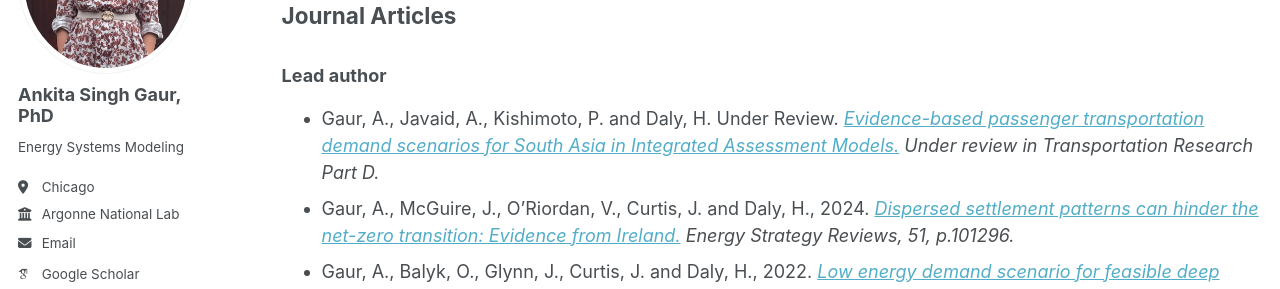
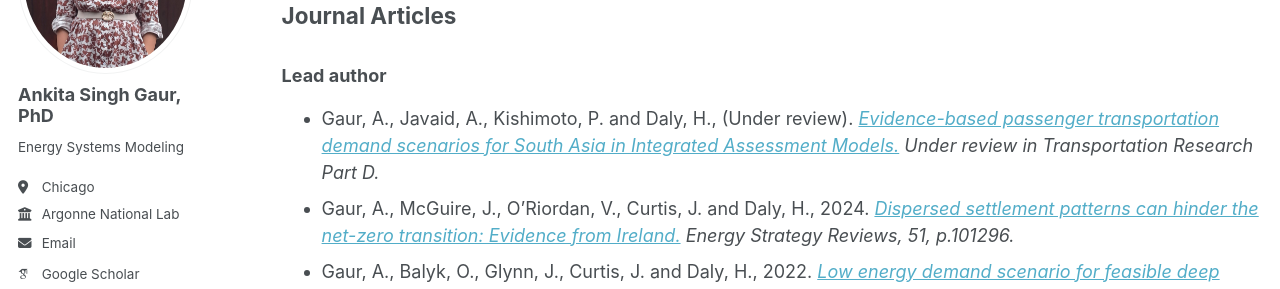
Before and after one commit to ankitagaur93/ankitagaur93.github.io, a Jekyll site: the page built from _pages/publications.html, in a window 1280 px wide and 900 px high. Shown: the part 218-507 px from the top of the window. Built offline with Jekyll 4.4.1, drawn with Linux system fonts in a browser that asks for light colours; some web fonts are replaced.

```diff
--- a/_pages/publications.html
+++ b/_pages/publications.html
@@ -16,7 +16,7 @@ author_profile: true
 </h3>
 <ul>
   <li>
-    Gaur, A., Javaid, A., Kishimoto, P. and Daly, H. Under Review.
+    Gaur, A., Javaid, A., Kishimoto, P. and Daly, H., (Under review).
     <i>
       <a href="https://papers.ssrn.com/sol3/papers.cfm?abstract_id=4970048" target="_blank">Evidence-based passenger transportation demand scenarios for South Asia in Integrated Assessment Models.</a>
      Under review in Transportation Research Part D.
```
